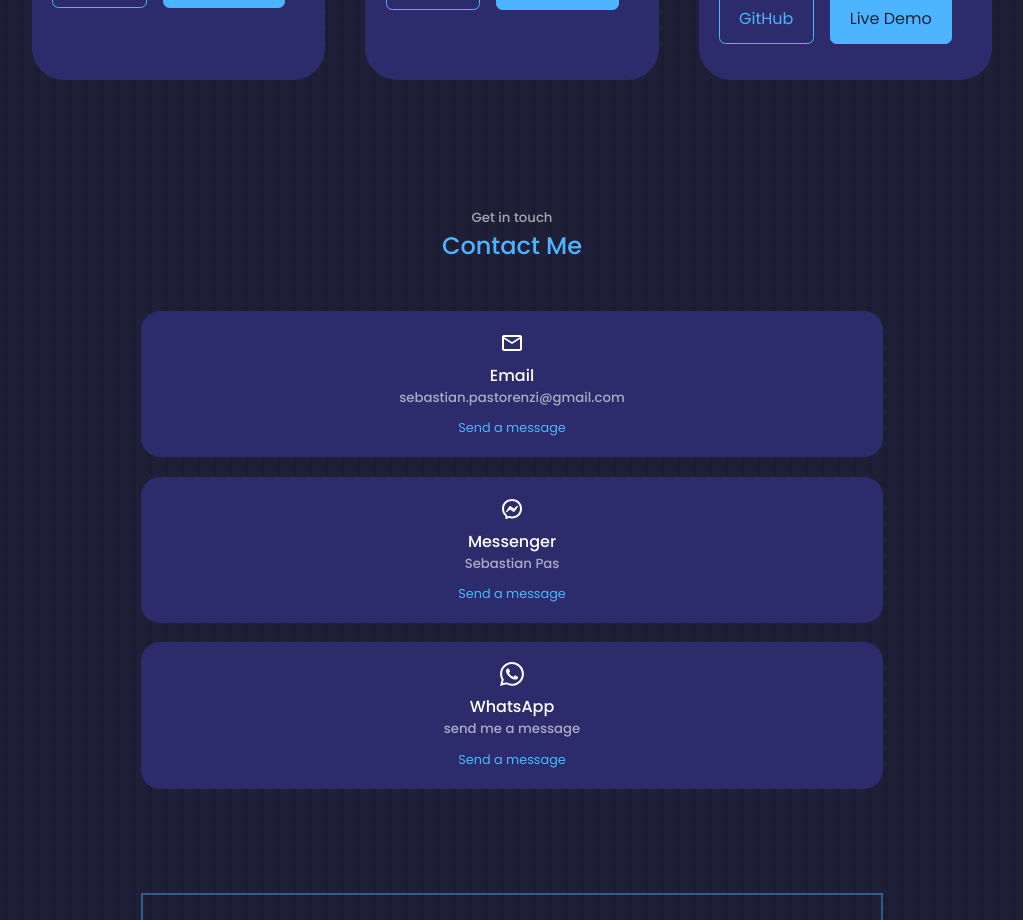
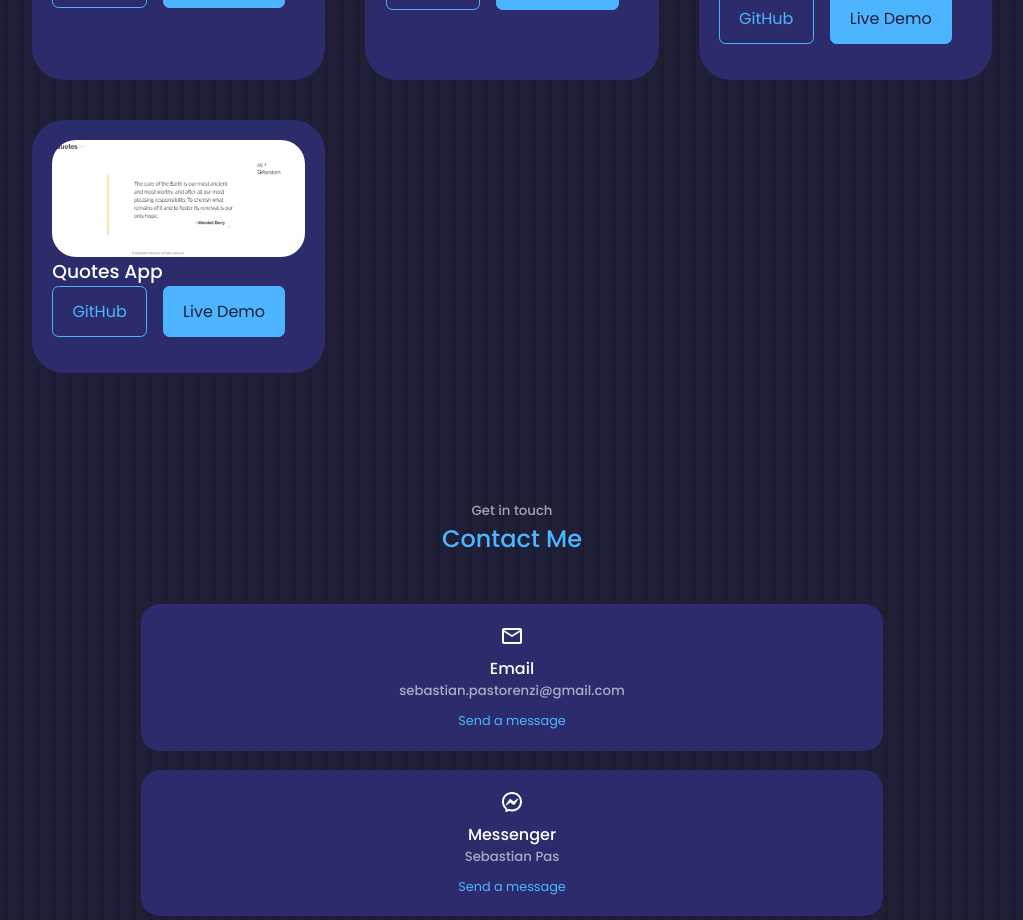
Before and after one commit to seba-pas/portfolio-react, a React (Create React App) app: page / in a window 1280 px wide. Shown: the part 3220-4140 px from the top of the page, without its empty margins (128-1151 px from the left). Built offline with nearby package versions, Linux system fonts and the light colour scheme.

Commit message:
Update Portfolio.jsx

```diff
--- a/src/components/Portfolio/Portfolio.jsx
+++ b/src/components/Portfolio/Portfolio.jsx
@@ -3,6 +3,7 @@ import "./portfolio.css";
 import IMG1 from "../../assets/portfolio1.png";
 import IMG2 from "../../assets/portfolio2.jpg";
 import IMG3 from "../../assets/portfolio3.png";
+import IMG4 from "../../assets/quotes.jpg";
 
 const Portfolio = () => {
   const data = [
@@ -26,6 +27,13 @@ const Portfolio = () => {
       title: "MEMORY CARD GAME",
       github: "https://github.com/seba-pas/MemoryCardGame-",
       demo: "https://memory-card-game-nine.vercel.app/",
+    },
+      {
+      id: 4,
+      image: IMG4,
+      title: "Quotes App",
+      github: "https://github.com/seba-pas/QuotesApp",
+      demo: "https://quotes-sebapas.vercel.app/",
     },
   ];
   return (
```
